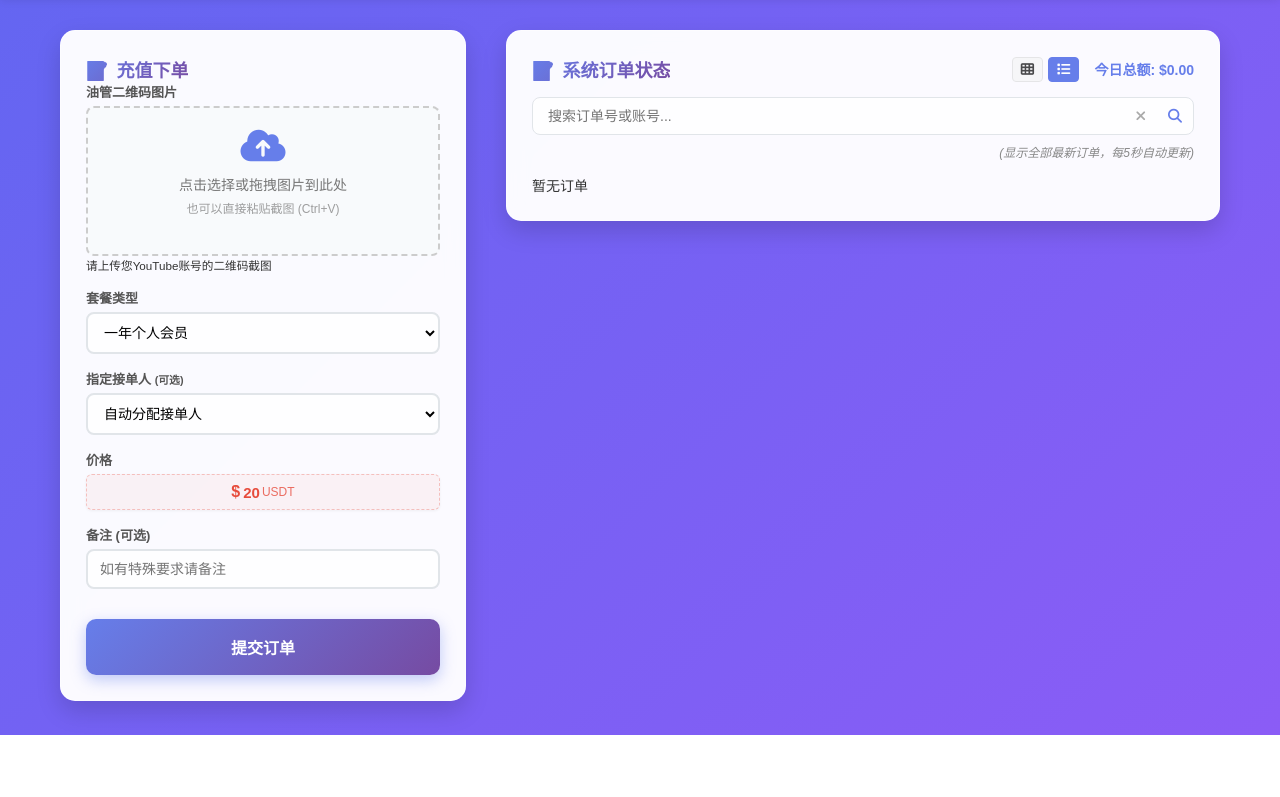
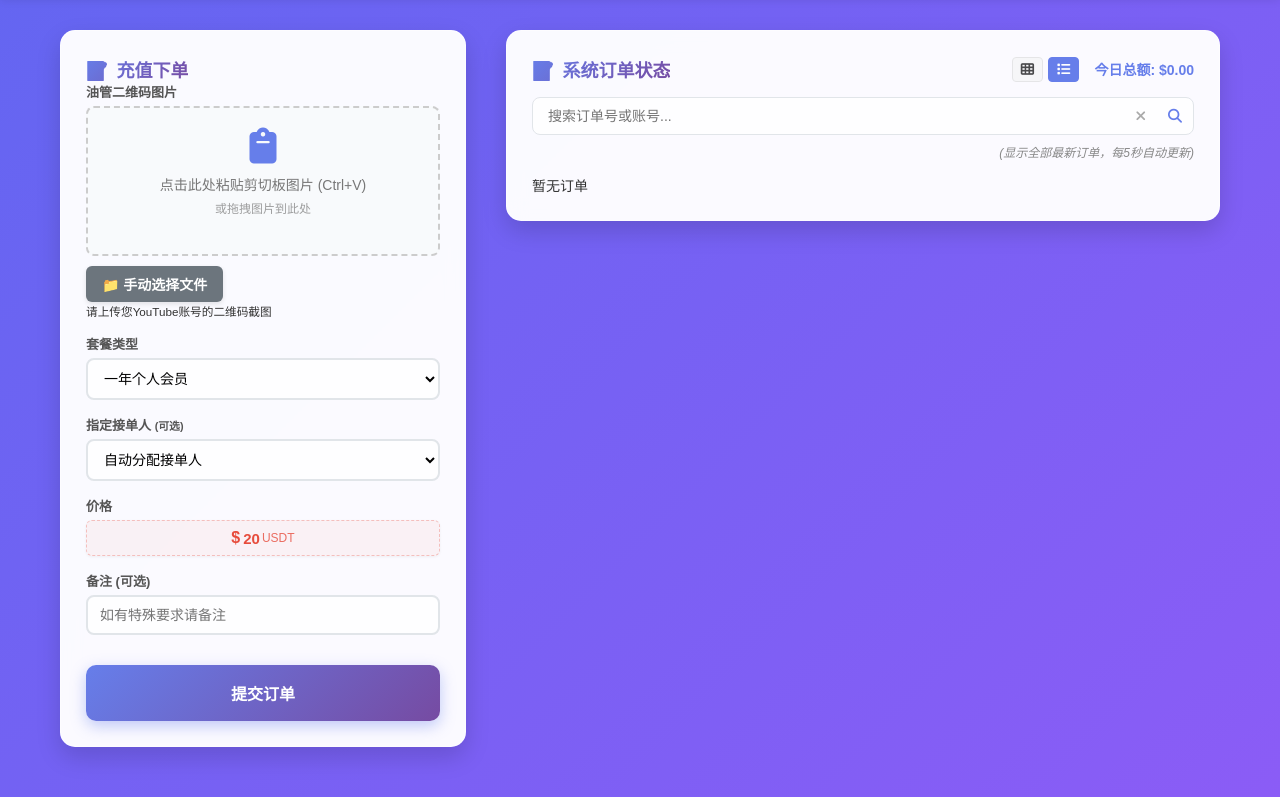
Before and after one commit to kidrauhl123/sandanbot, a Flask app: page / in a window 1280 px wide. Shown: the part 65-862 px from the top of the page. Before the commit the page ends 800 px from the top, so only its background shows below. Run offline with Flask 2, Linux system fonts and the light colour scheme; a user stored in the database is signed in; data that the repository does not hold is empty; some libraries are stand-ins or nearby versions.

Commit message:
Update index.html

```diff
--- a/templates/index.html
+++ b/templates/index.html
@@ -1008,13 +1008,18 @@
                   <div class="form-group">
                     <label>油管二维码图片</label>
                     <div class="upload-container" id="dropArea">
-                      <input name="qr_code" id="qr_code_input" type="file" class="form-control file-input" required accept="image/*" capture="environment">
+                      <input name="qr_code" id="qr_code_input" type="file" class="form-control file-input" required accept="image/*" capture="environment" style="display: none;">
                       <div class="upload-placeholder">
-                        <i class="fas fa-cloud-upload-alt"></i>
-                        <span>点击选择或拖拽图片到此处</span>
-                        <span class="small">也可以直接粘贴截图 (Ctrl+V)</span>
+                        <i class="fas fa-clipboard"></i>
+                        <span>点击此处粘贴剪切板图片 (Ctrl+V)</span>
+                        <span class="small">或拖拽图片到此处</span>
                       </div>
                       <div class="image-preview" id="imagePreview"></div>
+                    </div>
+                    <div style="margin-top: 10px;">
+                      <button type="button" id="manualUploadBtn" class="btn btn-secondary" style="background: #6c757d; color: white; padding: 8px 16px; border-radius: 6px; border: none; cursor: pointer; font-size: 14px;">
+                        📁 手动选择文件
+                      </button>
                     </div>
                     <small class="form-text text-muted">请上传您YouTube账号的二维码截图</small>
                   </div>
@@ -1034,6 +1039,10 @@
                     .upload-container:hover, .upload-container.dragover {
                       background-color: #eef2ff;
                       border-color: #667eea;
+                    }
+                    .upload-container.paste-mode {
+                      border-color: #28a745;
+                      background-color: #f0fff4;
                     }
                     .upload-placeholder {
                       display: flex;
@@ -1308,6 +1317,7 @@
     const dropArea = document.getElementById('dropArea');
     const fileInput = document.getElementById('qr_code_input');
     const imagePreview = document.getElementById('imagePreview');
+    const manualUploadBtn = document.getElementById('manualUploadBtn');
 
     // 处理拖拽事件
     ['dragenter', 'dragover', 'dragleave', 'drop'].forEach(eventName => {
@@ -1450,10 +1460,24 @@
       reader.readAsDataURL(file);
     }
 
-    // 点击上传区域也能触发文件选择
+    // 点击上传区域显示粘贴提示
     dropArea.addEventListener('click', function() {
-      fileInput.click();
+      // 显示粘贴提示
+      dropArea.classList.add('paste-mode');
+      showCustomAlert('请使用 Ctrl+V 粘贴剪切板中的图片', 'success');
+
+      // 3秒后移除高亮
+      setTimeout(() => {
+        dropArea.classList.remove('paste-mode');
+      }, 3000);
     });
+
+    // 手动上传按钮事件
+    if (manualUploadBtn) {
+      manualUploadBtn.addEventListener('click', function() {
+        fileInput.click();
+      });
+    }
   }
 
   // 页面加载处理
@@ -1677,13 +1701,27 @@
     }
   }
 
+  // 防重复提交标志
+  let isSubmitting = false;
+
   // 提交订单
   document.getElementById('orderForm').addEventListener('submit', async e => {
     e.preventDefault();
+
+    // 防重复提交检查
+    if (isSubmitting) {
+      showCustomAlert('订单正在提交中，请勿重复点击', 'warning');
+      return;
+    }
+
     const btn = e.target.querySelector('button');
     const orig = btn.textContent;
+
+    // 设置提交状态
+    isSubmitting = true;
     btn.textContent = '提交中…';
     btn.disabled = true;
+
     try {
       const data = new FormData(e.target);
 
@@ -1695,6 +1733,17 @@
         e.target.reset();
         displayedOrders = 5;
         searchKeyword = '';
+
+        // 清除图片预览
+        const imagePreview = document.getElementById('imagePreview');
+        const placeholder = document.querySelector('.upload-placeholder');
+        if (imagePreview) {
+          imagePreview.innerHTML = '';
+          imagePreview.style.display = 'none';
+        }
+        if (placeholder) {
+          placeholder.style.display = 'flex';
+        }
 
         // 更新余额显示
         if (result.balance !== undefined) {
@@ -1727,6 +1776,8 @@
       showCustomAlert('网络错误或服务器无响应，请重试', 'error');
       console.error('订单提交错误:', error);
     } finally {
+      // 重置提交状态
+      isSubmitting = false;
       btn.textContent = orig;
       btn.disabled = false;
     }
```
